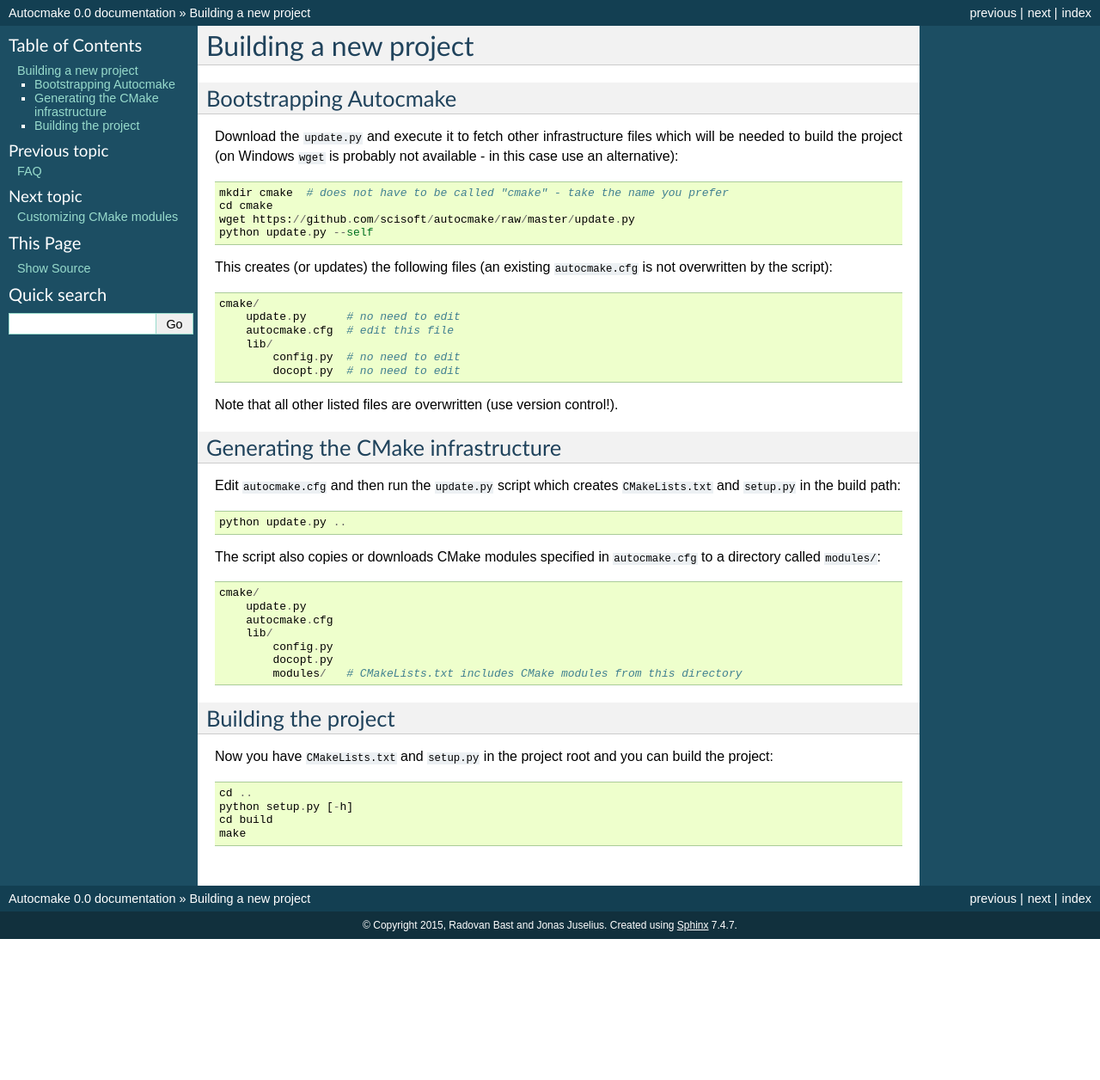
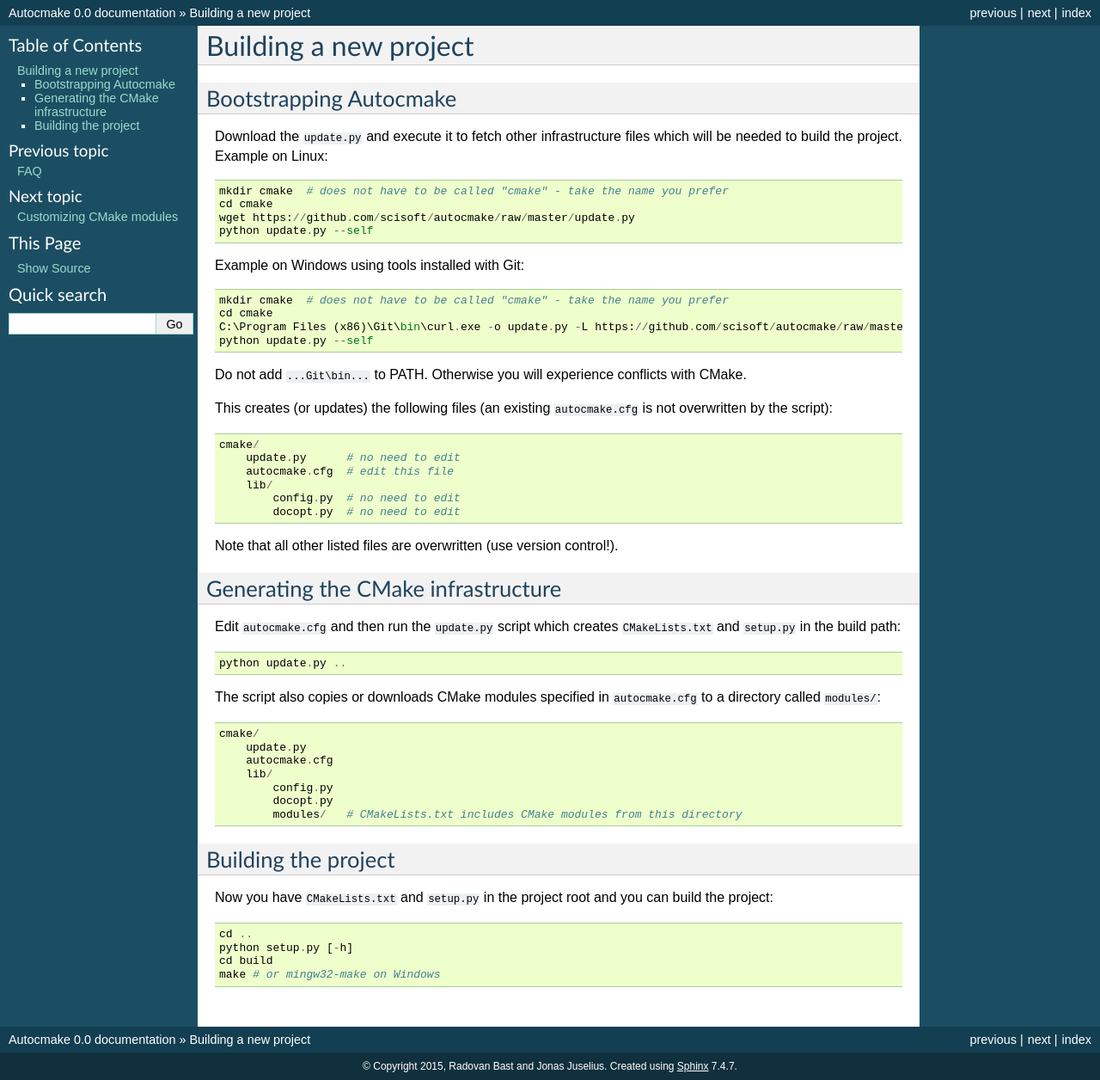
Before and after one commit to dev-cafe/autocmake, a Sphinx documentation site: the page built from doc/new-project.rst, in a window 1280 px wide. Shown: the whole page at 86% size. Built offline with Sphinx 7.4.7, drawn with Linux system fonts in a browser that asks for light colours; before the commit the page ends 1092 px from its top, so only the background shows below that.

Commit message:
ihrasko: add example of downloading update.py file on Windows

```diff
--- a/doc/new-project.rst
+++ b/doc/new-project.rst
@@ -8,13 +8,21 @@ Bootstrapping Autocmake
 -----------------------
 
 Download the ``update.py`` and execute it to fetch other infrastructure files
-which will be needed to build the project (on Windows ``wget`` is probably
-not available - in this case use an alternative)::
+which will be needed to build the project. Example on Linux::
 
   mkdir cmake  # does not have to be called "cmake" - take the name you prefer
   cd cmake
   wget https://github.com/scisoft/autocmake/raw/master/update.py
   python update.py --self
+
+Example on Windows using tools installed with Git::
+
+  mkdir cmake  # does not have to be called "cmake" - take the name you prefer
+  cd cmake
+  C:\Program Files (x86)\Git\bin\curl.exe -o update.py -L https://github.com/scisoft/autocmake/raw/master/update.py
+  python update.py --self
+
+Do not add ``...Git\bin...`` to PATH. Otherwise you will experience conflicts with CMake.
 
 This creates (or updates) the following files (an existing ``autocmake.cfg`` is
 not overwritten by the script)::
@@ -58,4 +66,4 @@ the project::
   cd ..
   python setup.py [-h]
   cd build
-  make
+  make # or mingw32-make on Windows
```
